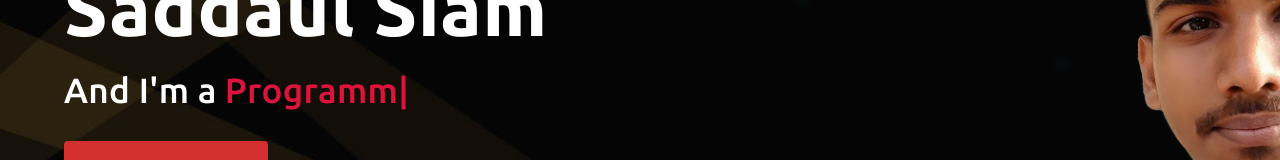
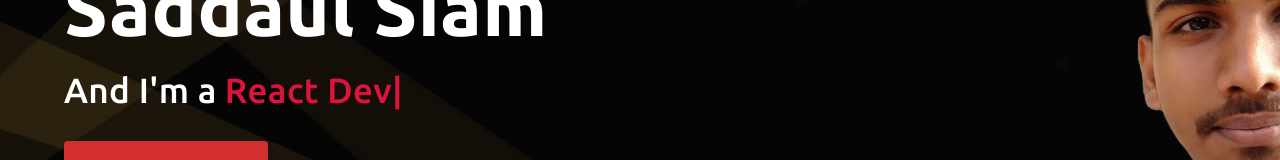
Before and after one commit to Saddaul-Siam/My-portfolio, a React (Create React App) app: page / in a window 1280 px wide. Shown: the part 376-536 px from the top of the page. Built offline with nearby package versions, Linux system fonts and the light colour scheme.

Commit message:
add animition

```diff
--- a/src/Pages/Home/About/About.js
+++ b/src/Pages/Home/About/About.js
@@ -34,6 +34,10 @@ const About = () => {
                 2000,
                 'Web Designer',
                 2000,
+                'React Developer',
+                2000,
+                'Frontend Developer',
+                2000,
                 'Programmer',
                 2000
               ]}
--- a/src/Pages/Home/Banner/Banner.js
+++ b/src/Pages/Home/Banner/Banner.js
@@ -36,6 +36,10 @@ const Banner = () => {
                   2000,
                   'Web Designer',
                   2000,
+                  'React Developer',
+                  2000,
+                  'Frontend Developer',
+                  2000,
                   'Programmer',
                   2000
                 ]}
--- a/src/Pages/Projects/Projects.js
+++ b/src/Pages/Projects/Projects.js
@@ -17,7 +17,7 @@ const Project = () => {
     <>
       <Navigation />
       <Container id="home2">
-        <Box sx={{ pt: 15, display: 'flex', justifyContent: 'center' }}>
+        <Box sx={{ pt: 15, display: 'flex', justifyContent: 'center' }} id="home">
           <Typography variant="h4" sx={{ fontWeight: 700, pb: 5 }}>My Resent Projects</Typography>
         </Box>
         <Grid container spacing={5} sx={{ py: 5, boxShadow: 2, mb: 5 }} data-aos="fade-up">
```
